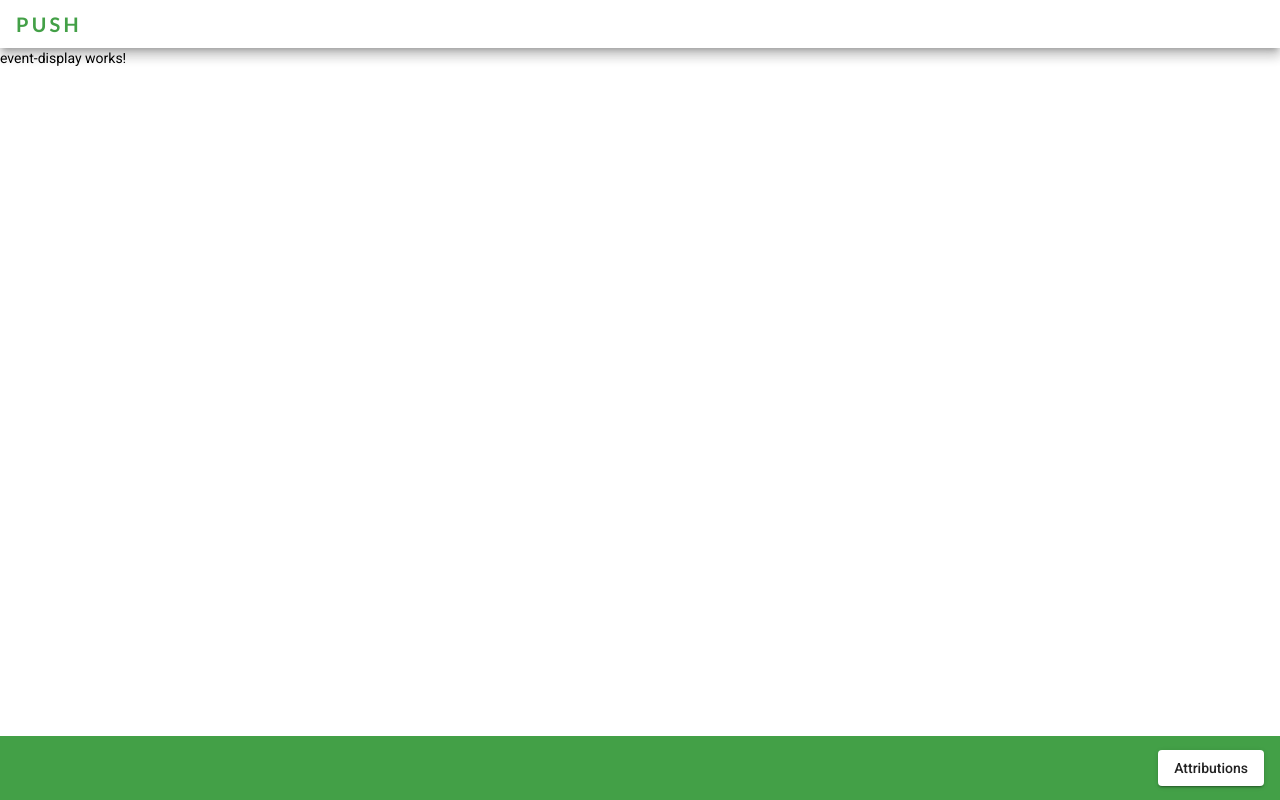
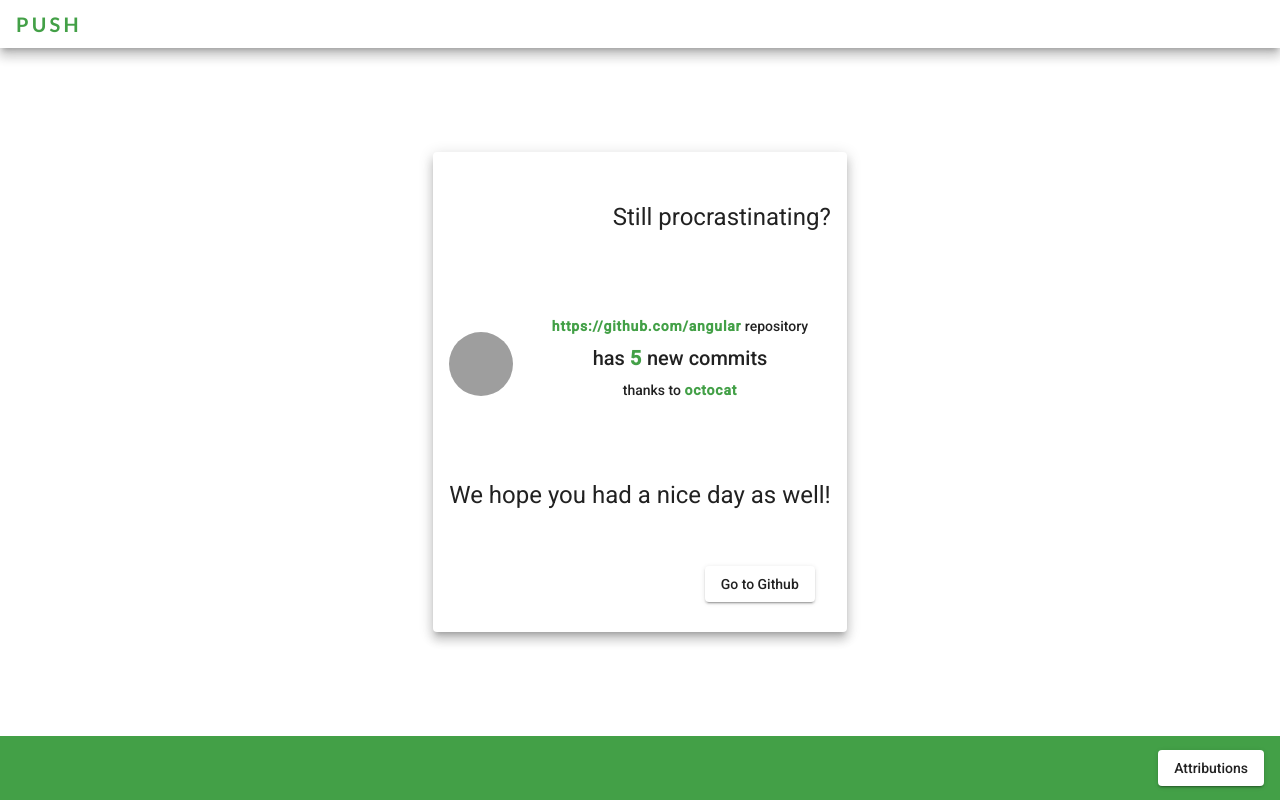
Before and after one commit to nowak-m/we-push, an Angular app in the folder we-push/: page /display in a window 1280 px wide. Both pictures are taken after a click on the button "Continue". Built offline with nearby package versions, Linux system fonts and the light colour scheme; grey boxes are pictures that could not be loaded.

Commit message:
add EventViewComponent

```diff
--- a/we-push/src/app/app.module.ts
+++ b/we-push/src/app/app.module.ts
@@ -15,6 +15,7 @@ import { ActionComponent } from './comp/action/action.component';
 import { HeaderComponent } from './comp/header/header.component';
 import { FooterComponent } from './comp/footer/footer.component';
 import { WelcomeDialogComponent } from './comp/welcome-dialog/welcome-dialog.component';
+import { EventViewComponent } from './comp/event-view/event-view.component';
 
 @NgModule({
   declarations: [
@@ -24,7 +25,8 @@ import { WelcomeDialogComponent } from './comp/welcome-dialog/welcome-dialog.com
     ActionComponent,
     HeaderComponent,
     FooterComponent,
-    WelcomeDialogComponent
+    WelcomeDialogComponent,
+    EventViewComponent
   ],
   imports: [
     BrowserModule,
--- a/we-push/src/app/comp/event-display/event-display.component.html
+++ b/we-push/src/app/comp/event-display/event-display.component.html
@@ -1 +1 @@
-<p>event-display works!</p>
+<app-event-view></app-event-view>
--- a/we-push/src/app/comp/event-display/event-display.component.scss
+++ b/we-push/src/app/comp/event-display/event-display.component.scss
@@ -0,0 +1,9 @@
+:host {
+  display: flex;
+  padding: 1rem;
+  justify-content: center;
+  align-items: center;
+
+  height: 100%;
+  width: 100%;
+}
--- /dev/null
+++ b/we-push/src/app/comp/event-view/event-view.component.html
@@ -0,0 +1,17 @@
+<mat-card class="action-card mat-elevation-z8">
+  <mat-card-content>
+    <h1>{{ intro }}</h1>
+    <div class="summary">
+      <img class="avatar" [src]="data.avatar" alt="" />
+      <div class="activity">
+        <ng-container *ngFor="let text of summary">
+          <p [innerHtml]="text"></p>
+        </ng-container>
+      </div>
+    </div>
+    <h1>{{ outro }}</h1>
+  </mat-card-content>
+  <mat-card-actions>
+    <button class="action-button" mat-raised-button>Go to Github</button>
+  </mat-card-actions>
+</mat-card>
--- /dev/null
+++ b/we-push/src/app/comp/event-view/event-view.component.scss
@@ -0,0 +1,72 @@
+@import "../../../css/variables.scss";
+
+$avatarSize: 4rem;
+
+$cardHeight: 60vh;
+$actionsHeight: 5vh;
+
+$cardMargin: 1rem;
+
+app-event-view {
+  mat-card {
+    height: $cardHeight;
+  }
+
+  mat-card-content {
+    height: calc(100% - #{$actionsHeight} - 2 * #{$cardMargin});
+    display: flex !important;
+    flex-direction: column;
+    justify-content: space-around;
+  }
+
+  p {
+    font-weight: 500;
+
+    span {
+      color: $primaryColor;
+      font-weight: bold;
+      letter-spacing: 0.05rem;
+    }
+  }
+
+  h1 {
+    font-size: 1.25rem;
+
+    &:nth-of-type(1) {
+      text-align: end;
+    }
+  }
+
+  .avatar {
+    width: $avatarSize;
+    height: $avatarSize;
+    border-radius: 50%;
+    margin-right: 1rem;
+  }
+
+  .activity {
+    width: 100%;
+
+    P {
+      width: 100%;
+      text-align: center;
+
+      &:nth-child(2) {
+        font-size: 1.25rem;
+      }
+    }
+  }
+
+  .summary {
+    display: flex;
+    align-items: center;
+  }
+
+  .mat-card-actions {
+    height: $actionsHeight;
+    display: flex;
+    justify-content: flex-end;
+    align-items: center;
+    margin: 0 $cardMargin;
+  }
+}
--- /dev/null
+++ b/we-push/src/app/comp/event-view/event-view.component.ts
@@ -0,0 +1,42 @@
+import { Component, Input, OnInit, ViewEncapsulation } from '@angular/core';
+import { MotivationService } from 'src/app/serv/motivation.service';
+
+export interface EventViewData {
+  avatar: string;
+  user: string;
+  repo: string;
+  commits: number;
+}
+
+@Component({
+  selector: 'app-event-view',
+  templateUrl: './event-view.component.html',
+  styleUrls: ['./event-view.component.scss'],
+  encapsulation: ViewEncapsulation.None
+})
+export class EventViewComponent implements OnInit {
+  @Input() data: EventViewData = {
+    avatar: 'https://octodex.github.com/images/original.png',
+    user: 'octocat',
+    repo: 'https://github.com/angular',
+    commits: 5
+  };
+
+  intro = '';
+
+  outro = '';
+
+  summary: string[] = [];
+
+  constructor(public motivationService: MotivationService) {}
+
+  ngOnInit(): void {
+    this.intro = this.motivationService.getIntro();
+    this.summary = this.motivationService.getSummary(
+      this.data.user,
+      this.data.repo,
+      this.data.commits
+    );
+    this.outro = this.motivationService.getOutro();
+  }
+}
```
Also changed, not shown: 1 other file (tests, documents, lock files or other folders).
